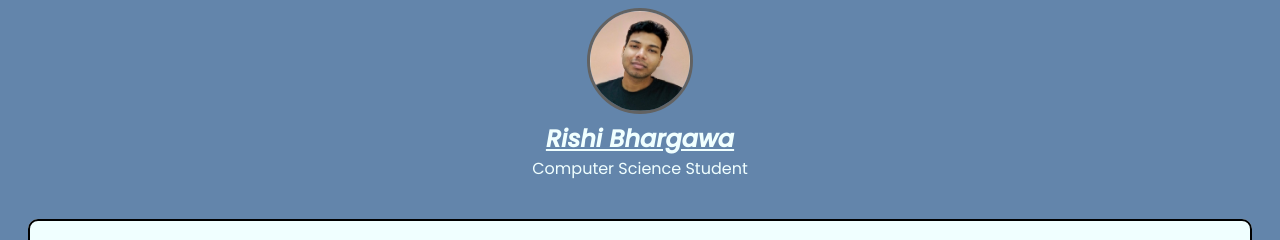
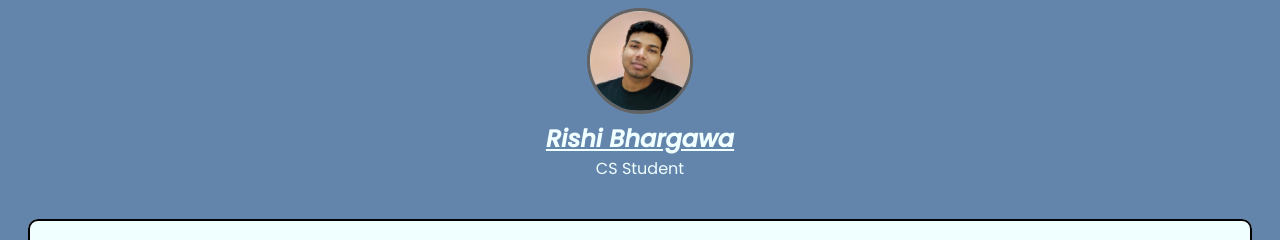
Before and after one commit to rishibhargawa/rishibhargawa.github.io, a plain HTML site: page index.html in a window 1280 px wide. Shown: the top 240 px of the page. Drawn offline with Linux system fonts and the light colour scheme.

Commit message:
Updated HTML

```diff
--- a/index.html
+++ b/index.html
@@ -12,7 +12,7 @@
             <section class="top">
                 <img  class="pfp" src="pfp.jpg"alt="profile picture">
                 <h1>Rishi Bhargawa</h1>
-                <p class="cse">Computer Science Student</p>
+                <p class="cse">CS Student</p>
             </section>
             <br>
             <!--Details-->
```
